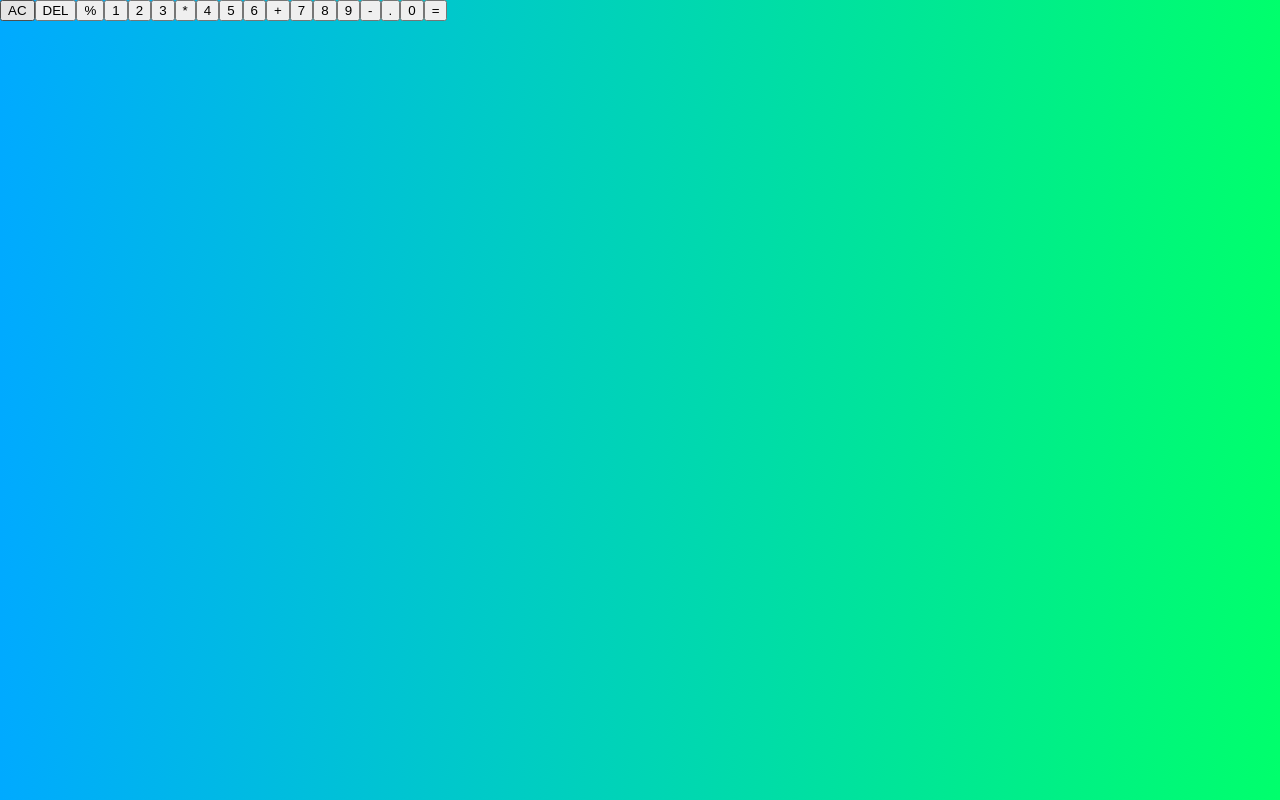
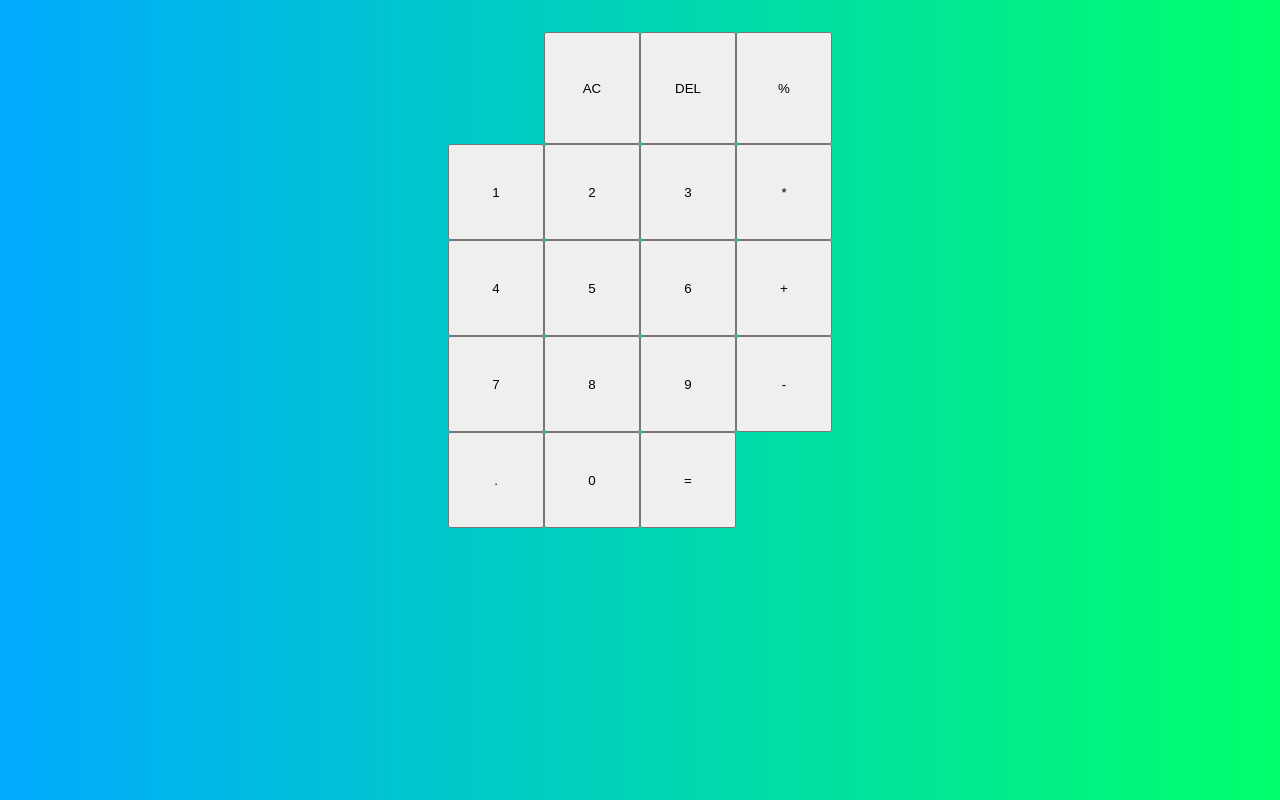
Before and after one commit to Andisiwe94/andisiwe-calucatorjs, a React (Create React App) app: page / in a window 1280 px wide. Built offline with nearby package versions, Linux system fonts and the light colour scheme.

Commit message:
added calculator

```diff
--- a/src/style.css
+++ b/src/style.css
@@ -6,3 +6,12 @@
     margin: 0;
     background: linear-gradient(to right, #00AAFF, #00FF6C);
   }
+
+
+.calculator-grid {
+    display: grid;
+    margin-top: 2rem;
+    justify-content: center;
+    grid-template-columns: repeat(4, 6rem);
+    grid-template-rows: minmax(7rem, auto) repeat(5, 6rem);
+  }
```
